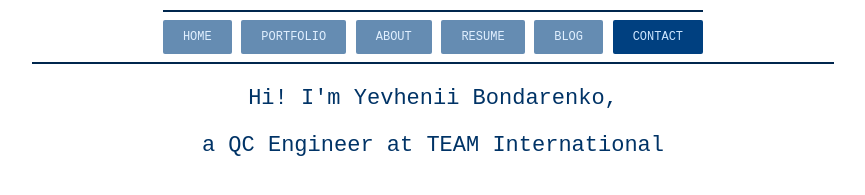
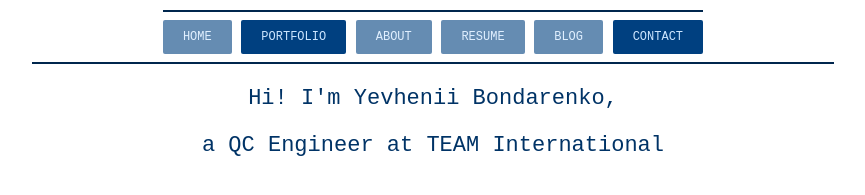
Before and after one commit to yybond/yybond.github.io, a plain HTML site: page index.html in a window 1280 px wide. Shown: the part 151-346 px from the top of the page, without its empty margins (207-1072 px from the left). Drawn offline with Linux system fonts and the light colour scheme.

Commit message:
01072019

```diff
--- a/index.html
+++ b/index.html
@@ -9,7 +9,7 @@
 <p></p>
 <img src="yybond.github.io\Images\drman.gif" alt="My face" width=10% height=10%>
 <hr align="center" width="538" size="2" color="#00264d" />
-<button disabled>HOME</button> <button disabled>PORTFOLIO</button> <button disabled>ABOUT</button> <button disabled>RESUME</button> <button disabled>BLOG</button> <a href="contact.html" class="button">CONTACT</a>
+<button disabled>HOME</button> <a href = potfolio/portfolio.html class = button >PORTFOLIO</a> <button disabled>ABOUT</button> <button disabled>RESUME</button> <button disabled>BLOG</button> <a href="contact.html" class="button">CONTACT</a>
 <hr align="center" width="800" size="2" color="#00264d" />
 <p>Hi! I'm Yevhenii Bondarenko,</p>
 <p>a QC Engineer at TEAM International</p>
```
Also changed, not shown: style.css (indentation only). Lines whose indentation alone changed are shown as unchanged.
